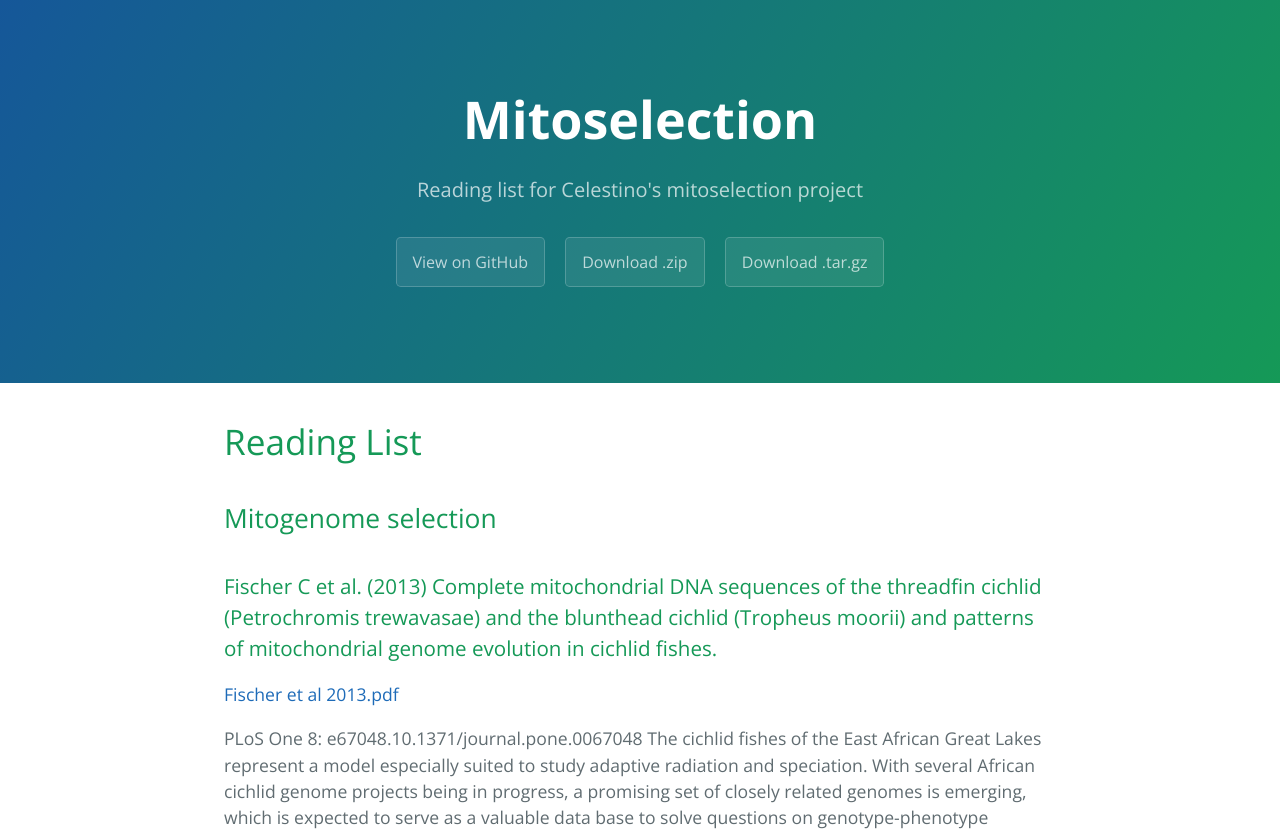
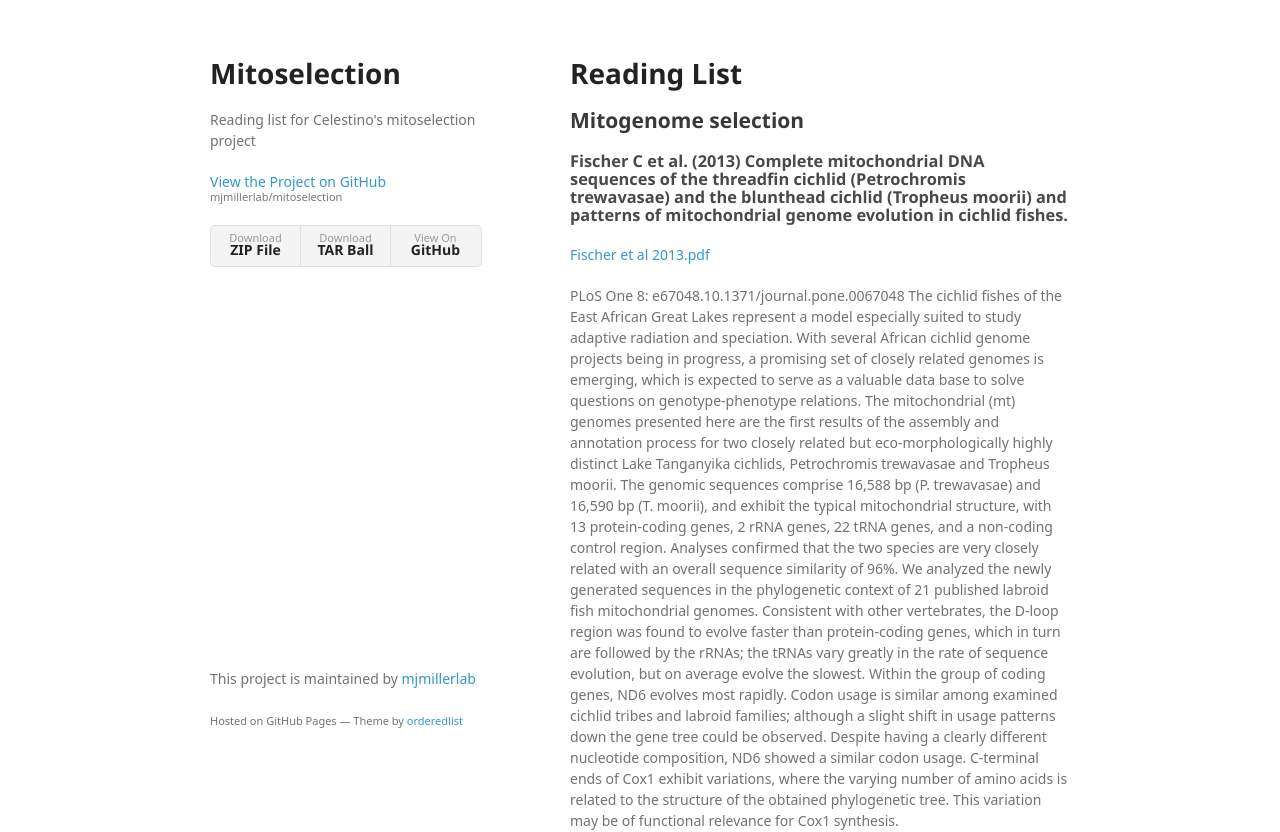
Before and after one commit to mjmillerlab/mitoselection, a plain HTML site: page index.html in a window 1280 px wide. Shown: the top 832 px of the page. Drawn offline with nearby package versions, Linux system fonts and the light colour scheme; a web font is replaced by a local one.

```diff
--- a/index.html
+++ b/index.html
@@ -1,25 +1,34 @@
-<!DOCTYPE html>
-<html lang="en-us">
+<!doctype html>
+<html>
   <head>
-    <meta charset="UTF-8">
+    <meta charset="utf-8">
+    <meta http-equiv="X-UA-Compatible" content="chrome=1">
     <title>Mitoselection by mjmillerlab</title>
-    <meta name="viewport" content="width=device-width, initial-scale=1">
-    <link rel="stylesheet" type="text/css" href="stylesheets/normalize.css" media="screen">
-    <link href='https://fonts.googleapis.com/css?family=Open+Sans:400,700' rel='stylesheet' type='text/css'>
-    <link rel="stylesheet" type="text/css" href="stylesheets/stylesheet.css" media="screen">
-    <link rel="stylesheet" type="text/css" href="stylesheets/github-light.css" media="screen">
+
+    <link rel="stylesheet" href="stylesheets/styles.css">
+    <link rel="stylesheet" href="stylesheets/github-light.css">
+    <meta name="viewport" content="width=device-width">
+    <!--[if lt IE 9]>
+    <script src="//html5shiv.googlecode.com/svn/trunk/html5.js"></script>
+    <![endif]-->
   </head>
   <body>
-    <section class="page-header">
-      <h1 class="project-name">Mitoselection</h1>
-      <h2 class="project-tagline">Reading list for Celestino&#39;s mitoselection project</h2>
-      <a href="https://github.com/mjmillerlab/mitoselection" class="btn">View on GitHub</a>
-      <a href="https://github.com/mjmillerlab/mitoselection/zipball/master" class="btn">Download .zip</a>
-      <a href="https://github.com/mjmillerlab/mitoselection/tarball/master" class="btn">Download .tar.gz</a>
-    </section>
+    <div class="wrapper">
+      <header>
+        <h1>Mitoselection</h1>
+        <p>Reading list for Celestino&#39;s mitoselection project</p>
 
-    <section class="main-content">
-      <h1>
+        <p class="view"><a href="https://github.com/mjmillerlab/mitoselection">View the Project on GitHub <small>mjmillerlab/mitoselection</small></a></p>
+
+
+        <ul>
+          <li><a href="https://github.com/mjmillerlab/mitoselection/zipball/master">Download <strong>ZIP File</strong></a></li>
+          <li><a href="https://github.com/mjmillerlab/mitoselection/tarball/master">Download <strong>TAR Ball</strong></a></li>
+          <li><a href="https://github.com/mjmillerlab/mitoselection">View On <strong>GitHub</strong></a></li>
+        </ul>
+      </header>
+      <section>
+        <h1>
 <a id="reading-list" class="anchor" href="#reading-list" aria-hidden="true"><span class="octicon octicon-link"></span></a>Reading List</h1>
 
 <h2>
@@ -59,15 +68,13 @@
 <p><a href="https://github.com/mjmillerlab/mitoselection/files/83732/Jacobsen.et.al.2016.pdf">Jacobsen et al 2016.pdf</a></p>
 
 <p>Several studies have recently reported evidence for positive selection acting on the mitochondrial genome (mitogenome), emphasizing its potential role in adaptive divergence and speciation. In this study we searched 107 full mitogenomes of recently diverged species and lineages of whitefish (Coregonus ssp.) for signals of positive selection. These salmonids show several distinct morphological and ecological differences that may be associated with energetics and therefore potentially positive selection at the mitogenome level. We found that purifying selection and genetic drift were the predominant evolutionary forces acting on the analyzed mitogenomes. However, the NADH dehydrogenase 2 gene (ND2) showed a highly elevated dN/dS ratio compared to the other mitochondrial genes, which was significantly higher in whitefish compared to other salmonids. We therefore further examined nonsynonymous evolution in ND2 by (i) mapping amino acid changes to a protein model structure which showed that they were located away from key functional residues of the protein, (ii) locating them in the sequences of other species of fish (Salmonidae, Anguillidae, Scombridae and Percidae) only to find pronounced overlap of nonsynonymous regions. We thus conclude that relaxed purifying selection is driving the evolution of ND2 by affecting mostly regions that have lower functional relevance.</p>
-
-      <footer class="site-footer">
-        <span class="site-footer-owner"><a href="https://github.com/mjmillerlab/mitoselection">Mitoselection</a> is maintained by <a href="https://github.com/mjmillerlab">mjmillerlab</a>.</span>
-
-        <span class="site-footer-credits">This page was generated by <a href="https://pages.github.com">GitHub Pages</a> using the <a href="https://github.com/jasonlong/cayman-theme">Cayman theme</a> by <a href="https://twitter.com/jasonlong">Jason Long</a>.</span>
+      </section>
+      <footer>
+        <p>This project is maintained by <a href="https://github.com/mjmillerlab">mjmillerlab</a></p>
+        <p><small>Hosted on GitHub Pages &mdash; Theme by <a href="https://github.com/orderedlist">orderedlist</a></small></p>
       </footer>
-
-    </section>
-
+    </div>
+    <script src="javascripts/scale.fix.js"></script>
 
   </body>
 </html>
```
